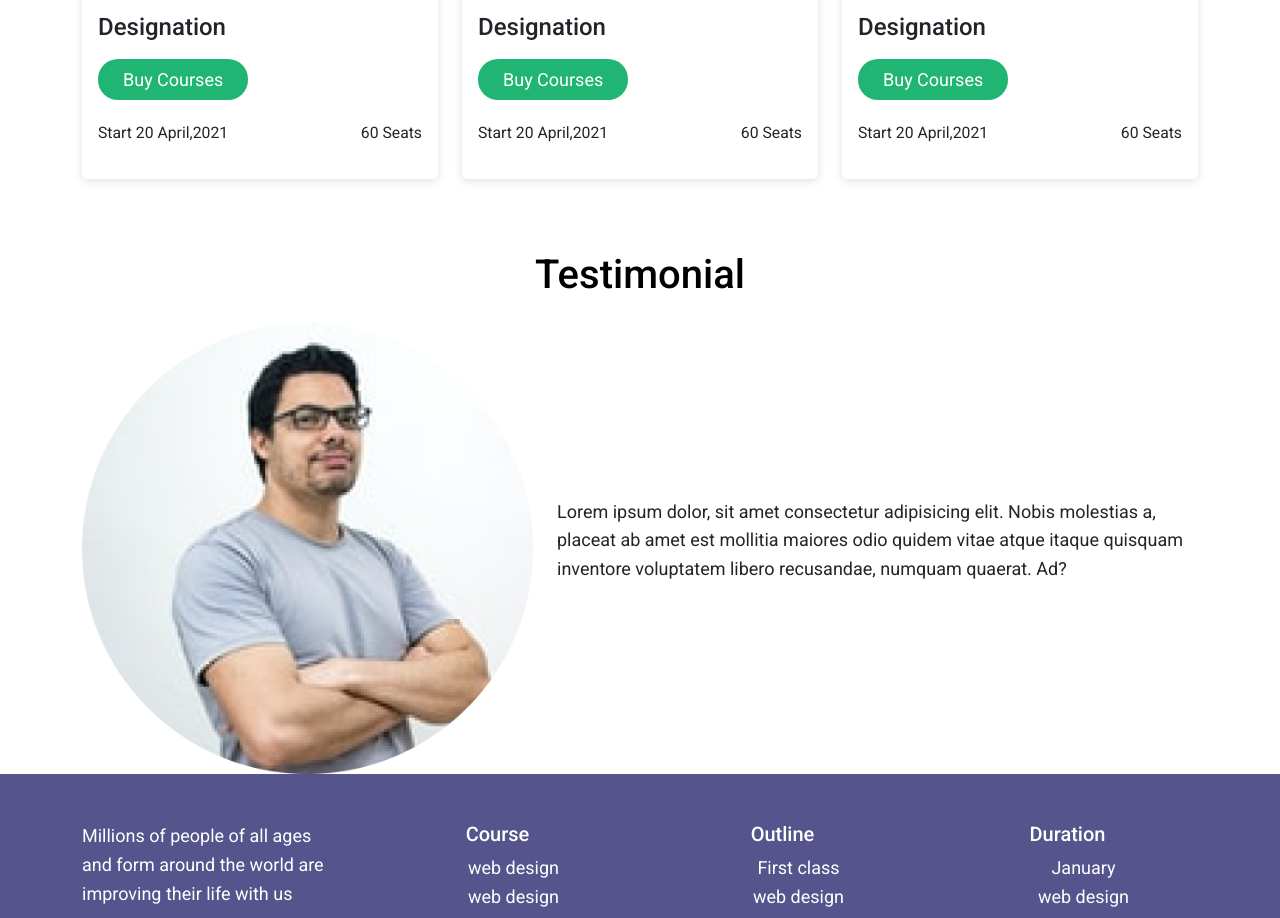
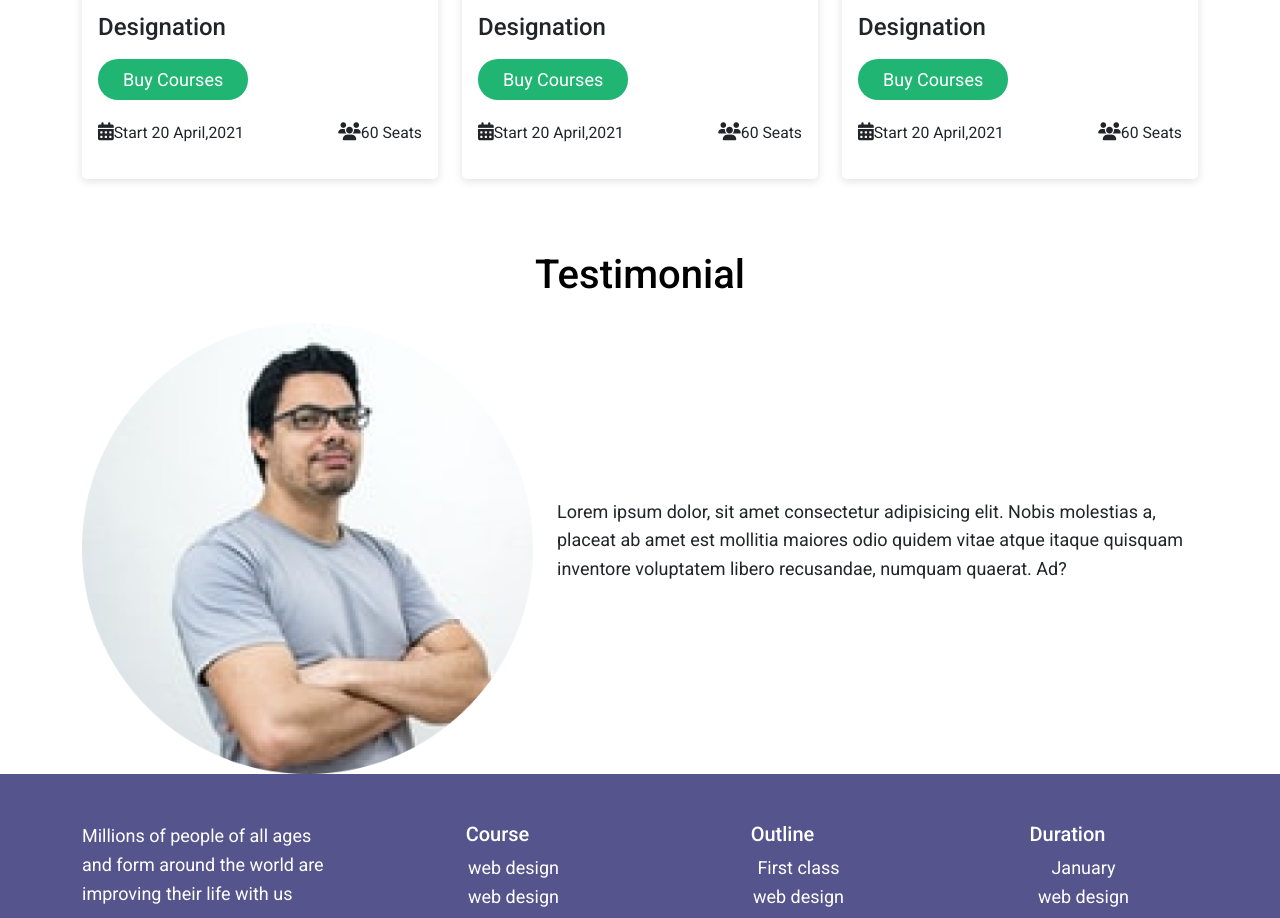
Before and after one commit to Faiza46/e-school, a plain HTML site: page index.html in a window 1280 px wide. Shown: the part 1198-2116 px from the top of the page. Drawn offline with nearby package versions, Linux system fonts and the light colour scheme.

Commit message:
Add files via upload

```diff
--- a/index.html
+++ b/index.html
@@ -12,6 +12,7 @@
 
 <body>
     <script src="https://cdn.jsdelivr.net/npm/bootstrap@5.3.0-alpha1/dist/js/bootstrap.bundle.min.js"></script>
+    <script src="https://kit.fontawesome.com/9064162563.js" crossorigin="anonymous"></script>
     <header>
         <nav class="navbar navbar-expand-lg fixed-top">
             <div class="container">
@@ -122,8 +123,9 @@
                             <h4 class="py-3">Designation</h4>
                             <a class="get-button" href="#">Buy Courses</a>
                             <div class="d-flex justify-content-between mt-4">
-                                <p><small>Start 20 April,2021</small></p>
-                                <p><small>60 Seats</small></p>
+                                <p><i class="fas fa-calendar-alt"></i><small>Start 20 April,2021</small>
+                                </p>
+                                <p><i class="fas fa-users"></i></i><small>60 Seats</small></p>
                             </div>
                         </div>
                     </div>
@@ -136,8 +138,8 @@
                             <h4 class="py-3">Designation</h4>
                             <a class="get-button" href="#">Buy Courses</a>
                             <div class="d-flex justify-content-between mt-4">
-                                <p><small>Start 20 April,2021</small></p>
-                                <p><small>60 Seats</small></p>
+                                <p><i class="fas fa-calendar-alt"></i></i><small>Start 20 April,2021</small></p>
+                                <p><i class="fas fa-users"></i></i><small>60 Seats</small></p>
                             </div>
                         </div>
                     </div>
@@ -150,8 +152,8 @@
                             <h4 class="py-3">Designation</h4>
                             <a class="get-button" href="#">Buy Courses</a>
                             <div class="d-flex justify-content-between mt-4">
-                                <p><small>Start 20 April,2021</small></p>
-                                <p><small>60 Seats</small></p>
+                                <p><i class="fas fa-calendar-alt"></i></i><small>Start 20 April,2021</small></p>
+                                <p><i class="fas fa-users"></i></i><small>60 Seats</small></p>
                             </div>
                         </div>
                     </div>
```
